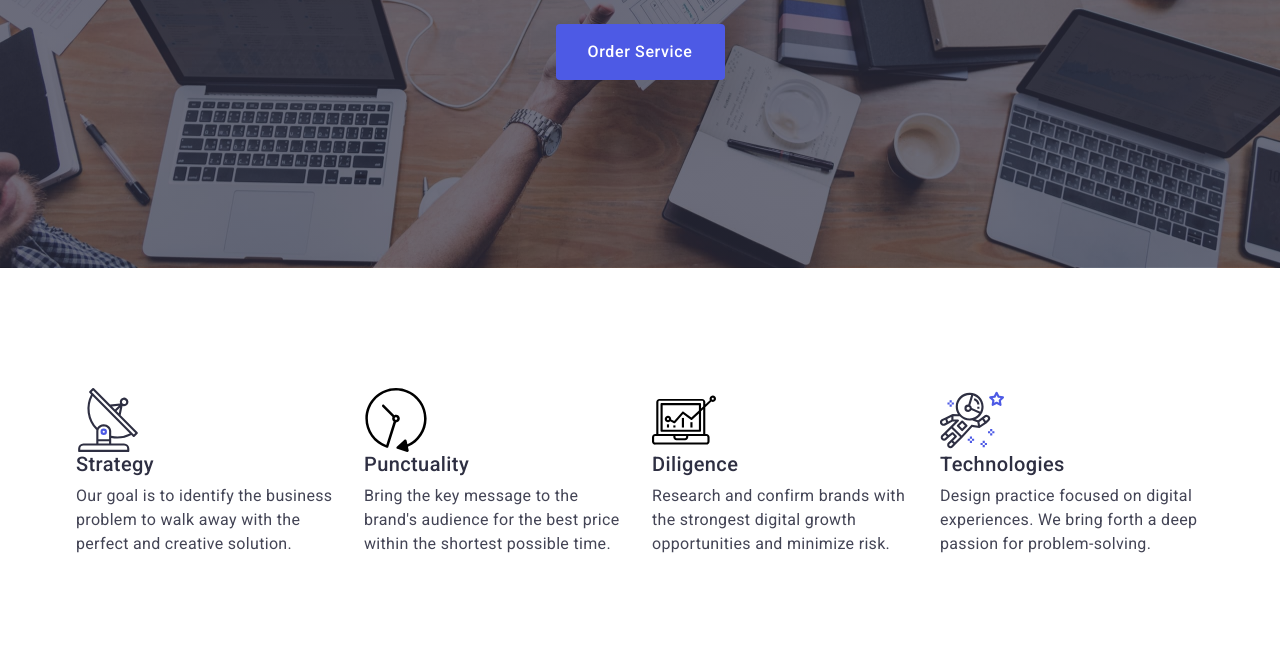
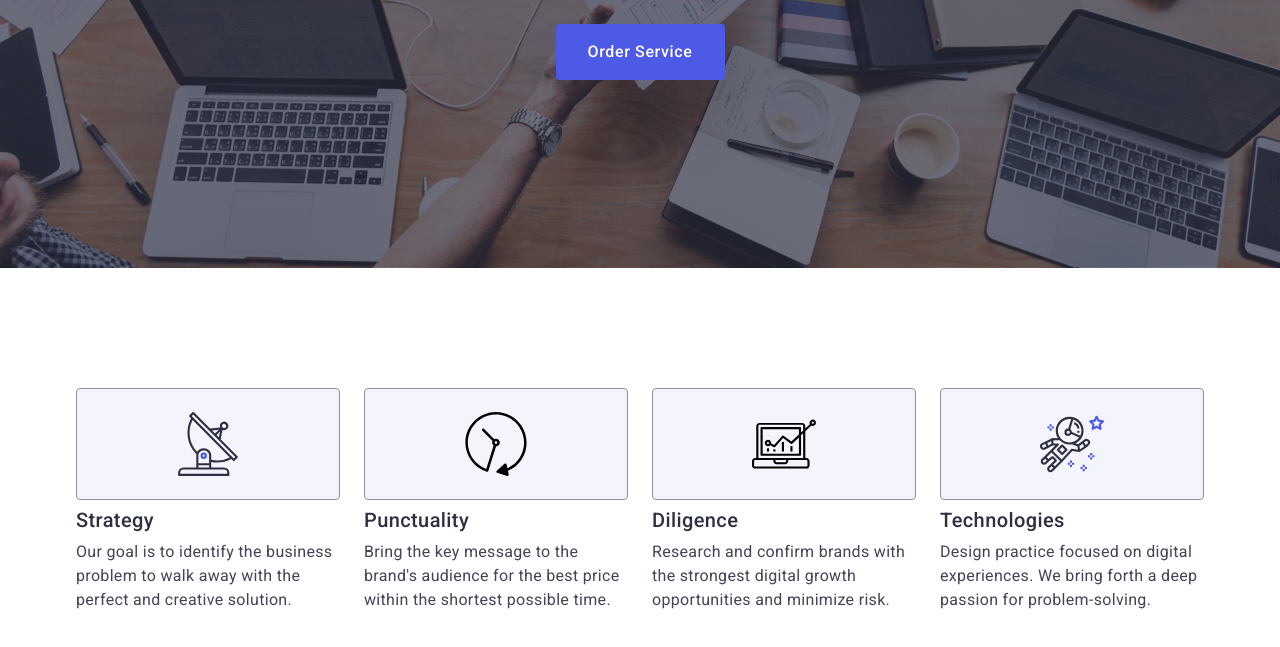
Before and after one commit to iDimov/goit-markup-hw-06, a plain HTML site: page index.html in a window 1280 px wide. Shown: the part 405-1052 px from the top of the page. Drawn offline with nearby package versions, Linux system fonts and the light colour scheme.

Commit message:
fix features icons

```diff
--- a/css/styles.css
+++ b/css/styles.css
@@ -1144,6 +1144,13 @@ img {
 
   .features-icon-container {
     display: flex;
+    align-items: center;
+    justify-content: center;
+    height: 112px;
+    border: 1px solid #8E8F99;
+    background-color: #F4F4FD;
+    border-radius: 4px;
+    margin-bottom: 8px;
   }
 
   /* Team section for desktop */
```
